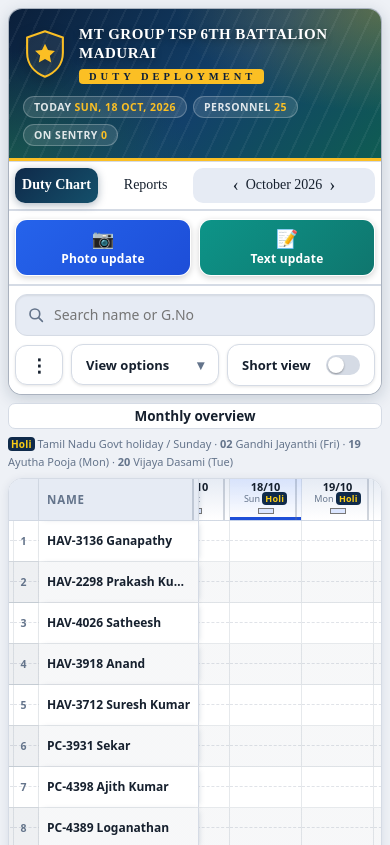
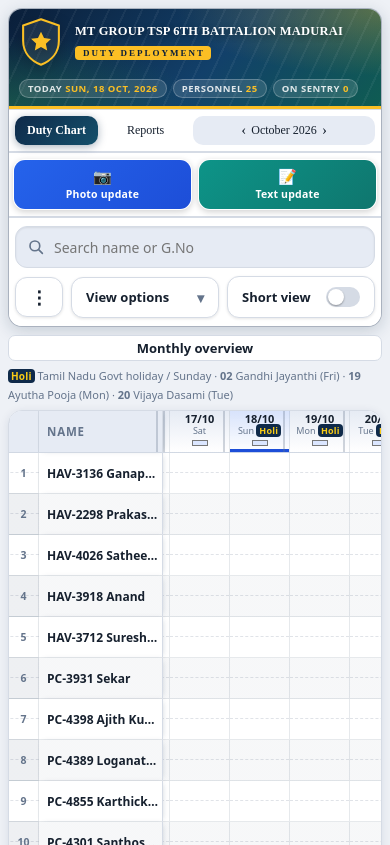
Before and after one commit to mahaantradefx-sudo/dutyapp, a website: page app.html in a window 390 px wide. Shown: the top 845 px of the page. Drawn offline with Linux system fonts and the light colour scheme.

Commit message:
Add files via upload

```diff
--- a/app.html
+++ b/app.html
@@ -3,7 +3,7 @@
 <meta name="viewport" content="width=device-width, initial-scale=1, viewport-fit=cover">
 <title>MT Group TSP 6th BN Mdu - Duty Deployment</title>
 <script>
-var APP_VER=2610181800;
+var APP_VER=2610182100;
 (function(){try{
   var o=localStorage.getItem('duty_ota');
   if(o&&!window.__ota){
@@ -190,7 +190,34 @@ td input{font-size:var(--fs,12px)}
 .hd .hr4 .vb.on{background:linear-gradient(135deg,#0f2a4a,#14506b);color:#fff;border-color:transparent}
 .hd .hr4 .vb.on .sw{background:#fbbf24}.hd .hr4 .vb.on .sw:after{left:16px}
 .hd .hr4 .vb:active{transform:translateY(1px)}
-.clrday{display:flex;gap:8px;align-items:center;width:100%;margin-top:6px;padding-top:8px;border-top:1px dashed var(--bd);flex-wrap:wrap}.clrday b{font-size:12px}.clrday input{font:inherit;padding:6px 8px;border:1px solid var(--bd);border-radius:9px;background:var(--card);color:var(--tx)}.g2.dz{background:#dc2626;color:#fff;border-color:#dc2626}.hdq{font-weight:800;color:#facc15;background:#0f2a4a;border-radius:4px;padding:0 3px;font-size:9px;letter-spacing:.2px;white-space:nowrap}#hl{font-size:11px;line-height:1.7}#hl .hdq{font-size:10px}body.short th .hdq{font-size:7.5px;padding:0 2px}td.wk6{box-shadow:inset 0 0 0 2px #dc2626!important}td.wk6 input{color:#dc2626!important;font-weight:700}td.wf{background-color:rgba(124,58,237,.22)!important}td.wf input{color:#6d28d9!important;font-weight:800}.rt tr.hrf td{color:var(--rd);font-weight:700}.ovw{display:flex;align-items:center;gap:16px;flex-wrap:wrap;justify-content:center}.ovl{display:flex;flex-direction:column;gap:7px;font-size:13px}.ovl i{display:inline-block;width:10px;height:10px;border-radius:50%;margin-right:6px}.ovf{width:100%;max-width:340px;height:auto;margin-top:6px}.ovf text{font:700 12px system-ui,sans-serif;fill:var(--tx)}.ovf .sub{font-size:10px;font-weight:500;fill:var(--mu)}</style></head><body>
+.clrday{display:flex;gap:8px;align-items:center;width:100%;margin-top:6px;padding-top:8px;border-top:1px dashed var(--bd);flex-wrap:wrap}.clrday b{font-size:12px}.clrday input{font:inherit;padding:6px 8px;border:1px solid var(--bd);border-radius:9px;background:var(--card);color:var(--tx)}.g2.dz{background:#dc2626;color:#fff;border-color:#dc2626}.hdq{font-weight:800;color:#facc15;background:#0f2a4a;border-radius:4px;padding:0 3px;font-size:9px;letter-spacing:.2px;white-space:nowrap}#hl{font-size:11px;line-height:1.7}#hl .hdq{font-size:10px}body.short th .hdq{font-size:7.5px;padding:0 2px}td.wk6{box-shadow:inset 0 0 0 2px #dc2626!important}td.wk6 input{color:#dc2626!important;font-weight:700}td.wf{background-color:rgba(124,58,237,.22)!important}td.wf input{color:#6d28d9!important;font-weight:800}.rt tr.hrf td{color:var(--rd);font-weight:700}@media (max-width:480px){
+body{font-size:13px}
+.htitle .t1{font-size:12.5px!important;letter-spacing:.2px}
+.htitle .t2{font-size:9px!important;letter-spacing:2px;padding:2px 6px 2px 8px}
+.hero{padding:8px 10px}
+.hr2 button{font-size:12px;padding:6px 2px}
+.mn2 span{font-size:12px}
+.mn2 button{font-size:15px;padding:6px 3px}
+.hr3 button{font-size:11.5px}
+.hr4 .vb{font-size:11.5px;padding:8px 9px}
+.hr4 .srch input{font-size:12.5px;height:38px}
+.acts3{gap:6px;padding:6px 4px}
+.acts3 .ab{font:700 10.5px system-ui,sans-serif;padding:7px 2px 6px}
+.acts3 .ab i{font-size:15px}
+.hint{font-size:11px}
+.card{padding:10px;margin-bottom:10px}
+.card h2{font-size:13px}
+.rt th,.rt td{font-size:11px;padding:5px 5px}
+.pal button{font-size:11px;min-width:36px;padding:7px 1px}
+td input{font-size:10.5px}
+.ovf{max-width:250px}
+.ovl{font-size:12px}
+html,body{max-width:100%;overflow-x:hidden}
+section,#p1,#p2,.hd,.hero,.hr1,.hr2,.hr3,.hr4,.vo2,.vw,.clrday{max-width:100%;min-width:0;box-sizing:border-box}
+.hero{overflow:hidden}.chips{max-width:100%}.chips span{font-size:9.5px;padding:2px 8px;white-space:normal}
+input[type=date],#cdt,#idt{max-width:100%;min-width:0;width:auto}
+.htitle .t1{white-space:normal;word-break:break-word}
+}.ovw{display:flex;align-items:center;gap:16px;flex-wrap:wrap;justify-content:center}.ovl{display:flex;flex-direction:column;gap:7px;font-size:13px}.ovl i{display:inline-block;width:10px;height:10px;border-radius:50%;margin-right:6px}.ovf{width:100%;max-width:340px;height:auto;margin-top:6px}.ovf text{font:700 12px system-ui,sans-serif;fill:var(--tx)}.ovf .sub{font-size:10px;font-weight:500;fill:var(--mu)}</style></head><body>
 <div class="wrap">
 <div class="hd">
   <div class="hr1"><div class="hero"><svg class="shield" viewBox="0 0 64 72" aria-hidden="true"><path d="M32 3 6 12v22c0 17 11 29 26 35 15-6 26-18 26-35V12L32 3z" fill="rgba(255,255,255,.08)" stroke="#fbbf24" stroke-width="3" stroke-linejoin="round"/><path d="m32 21 4.4 9.2 10.1 1.3-7.4 7 1.9 10L32 43.4l-9 4.9 1.9-10-7.4-7 10.1-1.3L32 21z" fill="#fbbf24"/></svg><div class="htitle"><div class="t1">MT GROUP TSP 6TH BATTALION MADURAI</div><div class="t2">DUTY DEPLOYMENT</div></div><div class="chips" id="chips"></div></div></div>
@@ -868,12 +895,12 @@ function renderReports(){
 }
 function paintG(td){var key=td.getAttribute('data-k'),at=!!S.gr[key],ex=!at&&expG(key);td.classList.toggle('gr',at);td.classList.toggle('ex',ex);var gm=td.querySelector('.gm');if(at||ex){if(!gm){gm=document.createElement('i');td.appendChild(gm)}var empty=!(S.cells[key]||'').trim();gm.textContent=at?(empty?'Ground':'+G'):'G?';gm.className='gm'+(at&&empty?' full':'')+(ex?' ex':'')}else if(gm)gm.remove()}
 function mark(){var D=dupSet(findDups());flagMaps();document.querySelectorAll('td[data-k]').forEach(function(td){td.classList.remove('dup');var tk=td.getAttribute('data-k');td.querySelectorAll('input[data-h]').forEach(function(inp){var kk=kind(gv(tk,+inp.dataset.h));inp.className=/^s[1-4]$/.test(kk)?'c-'+kk:''});paintG(td);flagCls(td)});renderReports()}
-function colW(d){return S.cwd[d]||(S.short?40:(S.cw||72))}
+function colW(d){return S.cwd[d]||(S.short?40:(S.cw||60))}
 function updHero(){var c=document.getElementById('chips');if(!c)return;var np=0,sc=0;S.names.forEach(function(p){if(!p.n.trim())return;np++;if(dvals(p.id+'|'+TD).map(kind).some(function(k){return /^s[1-4]$/.test(k)}))sc++});var t=new Date(TD+'T00:00:00').toLocaleDateString('en-IN',{weekday:'short',day:'numeric',month:'short',year:'numeric'});c.innerHTML='<span>Today<b>'+t+'</b></span><span>Personnel<b>'+np+'</b></span><span>On sentry<b>'+sc+'</b></span>'}
 function draw(){
   document.getElementById('mn').textContent=mlabel();updHero();hdLegend();
-  var tw=30+(S.nw||160);S.dates.forEach(function(d){tw+=colW(d)});
-  var h='<table style="table-layout:fixed;width:'+tw+'px"><colgroup><col data-d="__rn" style="width:30px"><col data-d="__nm" style="width:'+(S.nw||160)+'px">'+S.dates.map(function(d){return '<col data-d="'+d+'" style="width:'+colW(d)+'px">'}).join('')+'</colgroup><thead><tr><th class="rn"></th><th class="nm">Name<div class="rz" data-d="__nm"></div></th>';
+  var tw=30+(S.nw||124);S.dates.forEach(function(d){tw+=colW(d)});
+  var h='<table style="table-layout:fixed;width:'+tw+'px"><colgroup><col data-d="__rn" style="width:30px"><col data-d="__nm" style="width:'+(S.nw||124)+'px">'+S.dates.map(function(d){return '<col data-d="'+d+'" style="width:'+colW(d)+'px">'}).join('')+'</colgroup><thead><tr><th class="rn"></th><th class="nm">Name<div class="rz" data-d="__nm"></div></th>';
   S.dates.forEach(function(d){var c=S.cols[d];h+='<th class="'+(d===TD?'td':'')+'" id="'+(d===TD?'today':'')+'" style="'+(c?'background:'+c+';color:'+fc(c):'')+'" title="'+esc(hdTxt(d))+'"><div>'+fd(d)+'</div><div class="dw">'+wd(d)+(isHD(d)?' <b class="hdq">Holi</b>':'')+'</div><input type="color" value="'+gc(d)+'" data-col="'+d+'"><div class="rz" data-d="'+d+'"></div></th>'});
   h+='</tr></thead><tbody>';
   S.names.forEach(function(p,i){
@@ -885,8 +912,8 @@ function draw(){
   var th=document.getElementById('today');if(th&&th.id)document.querySelector('.sheet').scrollLeft=Math.max(0,th.offsetLeft-230);
 }
 function buildDl(){document.getElementById('dl').innerHTML=(S.short?SH:CAN).map(function(z){return '<option value="'+z+'">'}).join('')}
-function applyVars(){var wa=document.getElementById('woauto');if(wa)wa.checked=S.woAuto!==false;var ma=document.getElementById('moauto');if(ma)ma.checked=S.moAuto===true;var r=document.documentElement.style;r.setProperty('--cw',(S.short?40:(S.cw||72))+'px');r.setProperty('--fs',(S.short?11:12)+'px');r.setProperty('--nw',(S.nw||160)+'px');document.body.classList.toggle('short',!!S.short);document.getElementById('shb').classList.toggle('on',!!S.short)}
-var OTA_URL='https://raw.githubusercontent.com/mahaantradefx-sudo/dutyapp/main/index.html';
+function applyVars(){var wa=document.getElementById('woauto');if(wa)wa.checked=S.woAuto!==false;var ma=document.getElementById('moauto');if(ma)ma.checked=S.moAuto===true;var r=document.documentElement.style;r.setProperty('--cw',(S.short?40:(S.cw||60))+'px');r.setProperty('--fs',(S.short?11:12)+'px');r.setProperty('--nw',(S.nw||124)+'px');document.body.classList.toggle('short',!!S.short);document.getElementById('shb').classList.toggle('on',!!S.short)}
+var OTA_URL='https://raw.githubusercontent.com/mahaantradefx-sudo/duty-app-mt/main/index.html';
 async function updateApp(){
   try{
     toast('Update check pannuren... (v'+APP_VER+')');
@@ -901,7 +928,7 @@ async function updateApp(){
   }catch(e){toast('Update aagala: '+((e&&e.message)||e)+'. Internet check pannunga.')}
 }
 function togShort(){S.short=!S.short;S.cwd={};save();applyVars();buildDl();draw()}
-var DEFS={cw:72,nw:160,rh0:20},LIM={cw:[36,200],nw:[90,260],rh0:[18,60]};
+var DEFS={cw:60,nw:124,rh0:20},LIM={cw:[36,200],nw:[90,260],rh0:[18,60]};
 function sz(k,d){S[k]=Math.min(LIM[k][1],Math.max(LIM[k][0],(S[k]||DEFS[k])+d));if(k==='cw')S.cwd={};save();applyVars();draw()}
 function loadNom(){if(!confirm('Nominal roll 25 names-ku maarum. Remove panna 20 names search-la mattum varum. Continue?'))return;applyRoster();save();draw()}
 function filt(){var q=document.getElementById('q').value.toLowerCase().trim();document.querySelectorAll('tr[data-i]').forEach(function(tr){var n=(S.names[+tr.dataset.i].n||'').toLowerCase();tr.style.display=(!q||n.indexOf(q)>-1)?'':'none'});
@@ -1203,7 +1230,7 @@ async function exportPdf(){
   await saveFile(fname('pdf'),doc.output('arraybuffer'));
 }
 /* ---------- palette ---------- */
-var APPV='20261018-1800',UPDATE_URL='https://raw.githubusercontent.com/mahaantradefx-sudo/dutyapp/main/app.html';
+var APPV='20261018-2100',UPDATE_URL='https://raw.githubusercontent.com/mahaantradefx-sudo/duty-app-mt/main/app.html';
 function reloadApp(){if(isNative())location.href=new URL('index.html',location.href).href;else location.reload()}
 async function updateApp(){
   if(!isNative()){alert('Idhu APK app-la mattum velai seiyum. Web link-la eppavume latest dhaan.');return}
```
